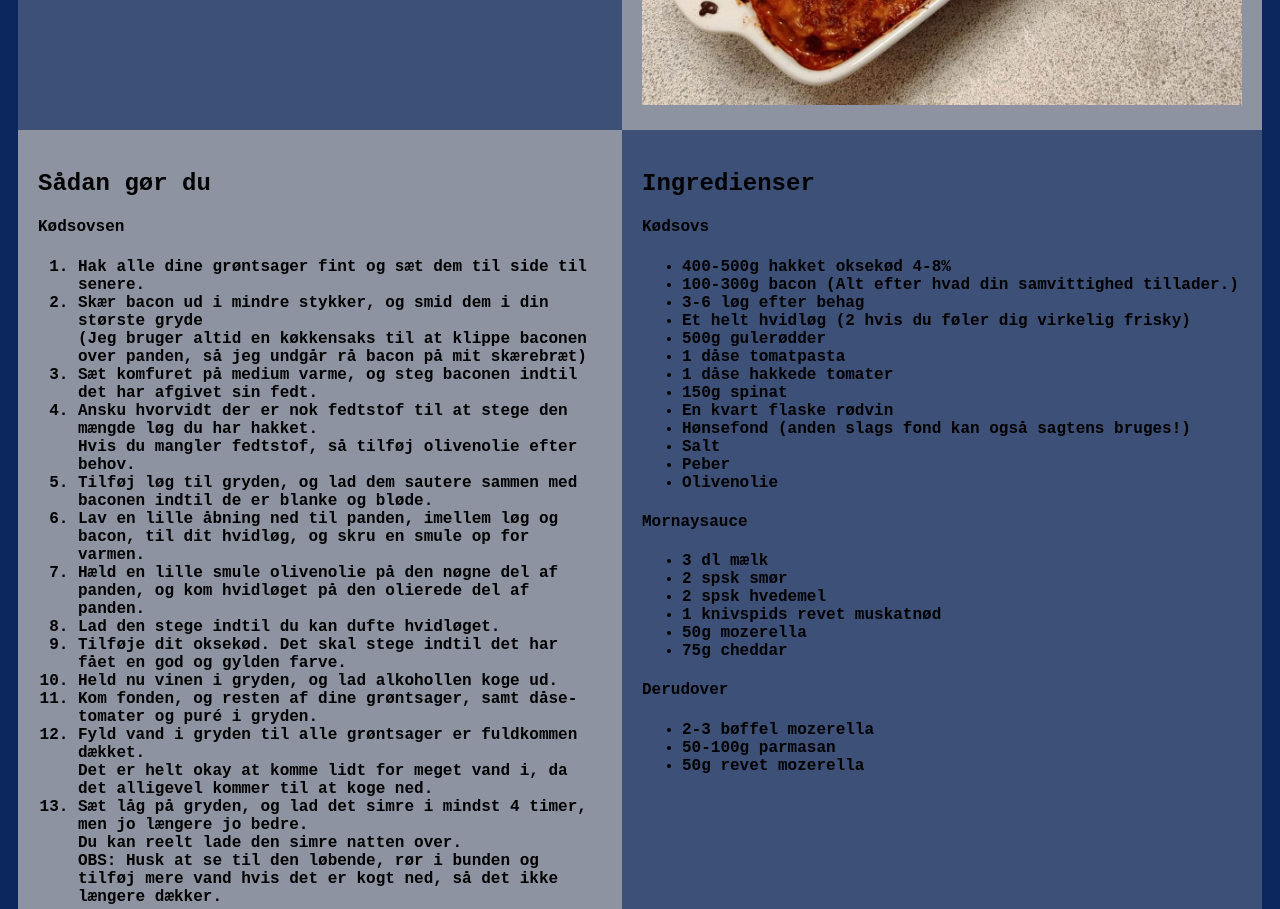
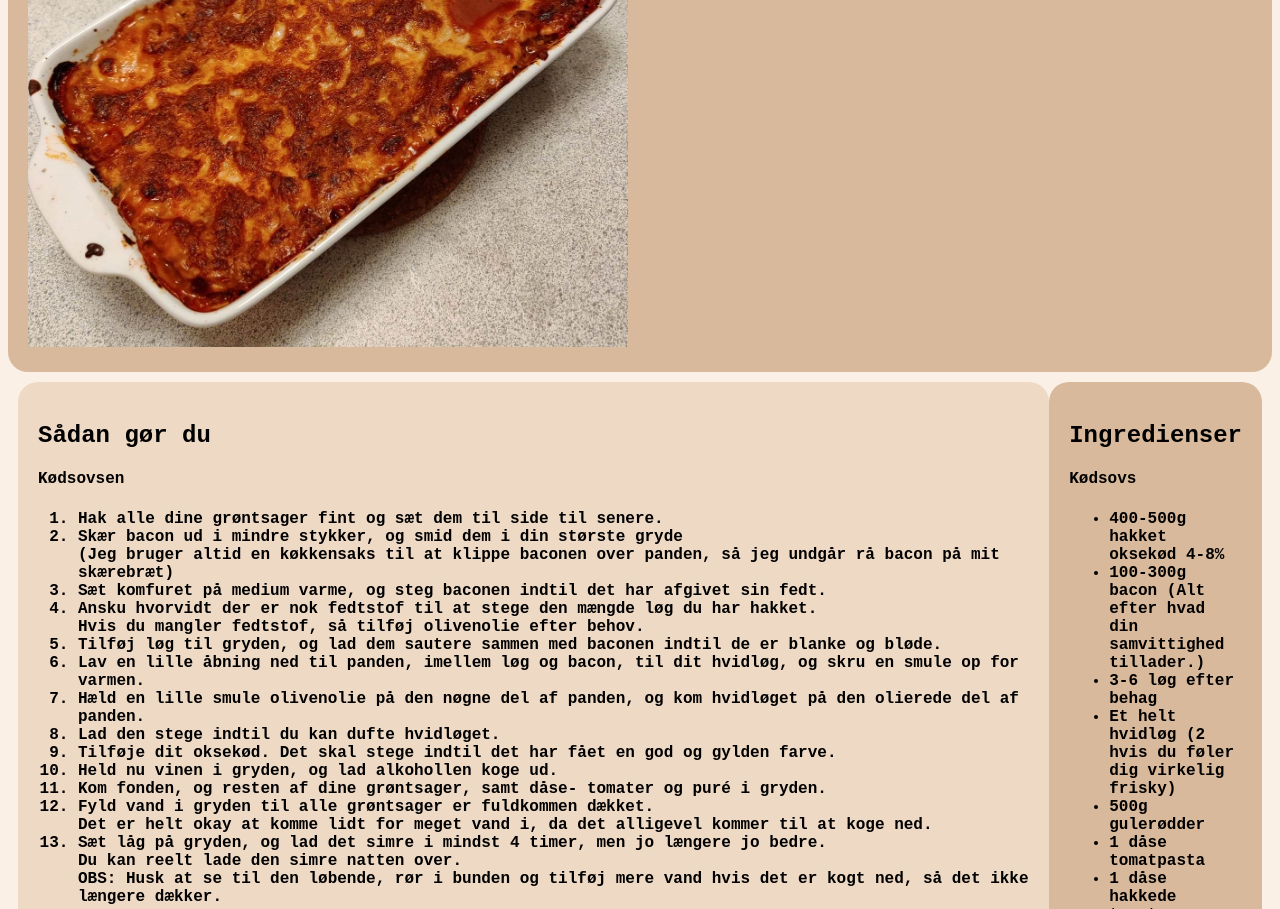
Before and after one commit to Bindholt/html-recipe, a plain HTML site: page index.html in a window 1280 px wide. Shown: the part 560-1469 px from the top of the page. Drawn offline with Linux system fonts and the light colour scheme.

Commit message:
color cheme / borders

```diff
--- a/app.css
+++ b/app.css
@@ -1,29 +1,29 @@
 body {
   font-family: "Courier New", Courier, monospace;
   font-weight: bold;
-  background-color: rgb(11, 39, 94);
+  background-color: rgb(250, 240, 230);
 }
 
 img {
   width: 600px;
-  height: auto;
 }
 
-.grid {
+.grid-container {
   display: grid;
   /*background-color: rgb(11, 39, 94);*/
-  grid-template-columns: auto auto;
+  grid-template-columns: 10fr 2fr;
   padding: 10px;
 }
 
-.grid > .second-item {
-  background-color: rgb(141, 147, 160);
+.grid-container > .second-item {
+  background-color: rgb(238, 217, 196);
 }
 
 .grid-items {
-  background-color: rgb(60, 80, 120);
+  background-color: rgb(217, 185, 155);
   /*border: 1px solid rgba(0, 0, 0, 0.8);*/
   padding: 20px;
   margin-bottom: 0px;
   text-align: left;
+  border-radius: 20px;
 }
--- a/index.html
+++ b/index.html
@@ -13,11 +13,11 @@
       <a href="/html/">Navigation</a> | <a href="/js/">Her</a> |
       <a href="/python/">Oppe</a>
     </nav>
-    <section class="grid">
+
     <article class="grid-items">
       <p>
-          Lasagne er en sikker vej til at få sig en hyggelig og
-          tilfredsstillende lørdag.
+        Lasagne er en sikker vej til at få sig en hyggelig og tilfredsstillende
+        lørdag.
         <br />
         Og alt efter hvor sulten man er, kan man nyde godt af sin indsats i et
         par dage forud!
@@ -46,7 +46,7 @@
     <article class="grid-items second-item">
       <img src="./images/Lasagne.jpg" />
     </article>
-
+    <section class="grid-container">
       <article class="grid-items second-item">
         <h2>Sådan gør du</h2>
         <h4>Kødsovsen</h4>
```
Lines whose indentation alone changed are shown as unchanged.
